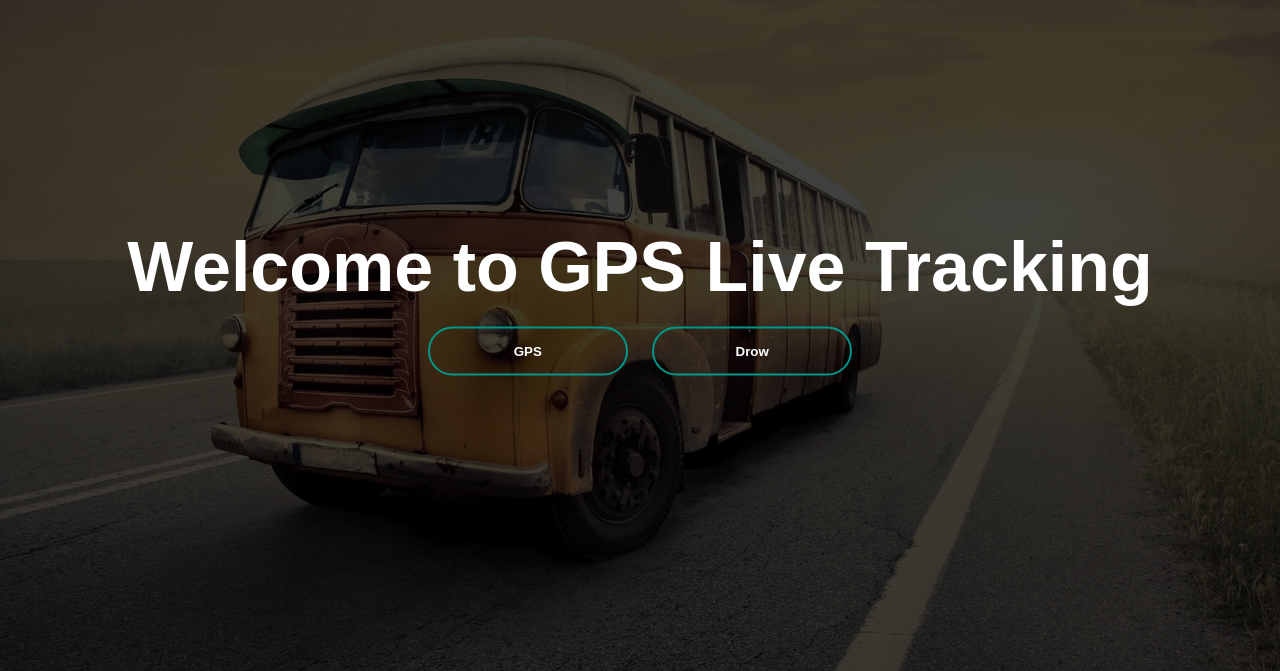
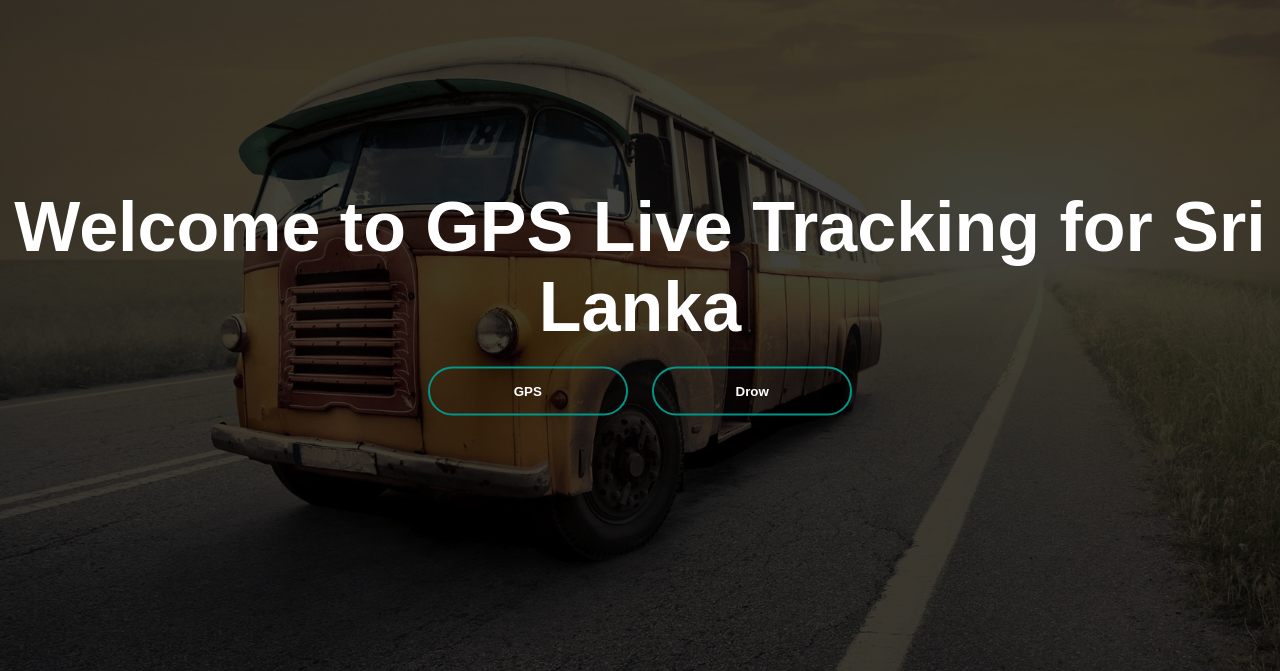
Before and after one commit to Nithushan16/Host, a plain HTML site: page public/index.html in a window 1280 px wide. Shown: the part 129-800 px from the top of the page. Drawn offline with Linux system fonts and the light colour scheme.

Commit message:
Third commit

```diff
--- a/public/index.html
+++ b/public/index.html
@@ -10,7 +10,7 @@
 
         </div>
         <div class="content">
-            <h1>Welcome to GPS Live Tracking</h1>
+            <h1>Welcome to GPS Live Tracking for Sri Lanka</h1>
 
             <div>
                 <a href="GPS.html"><button type="button"><span></span>GPS</button></a>
```
